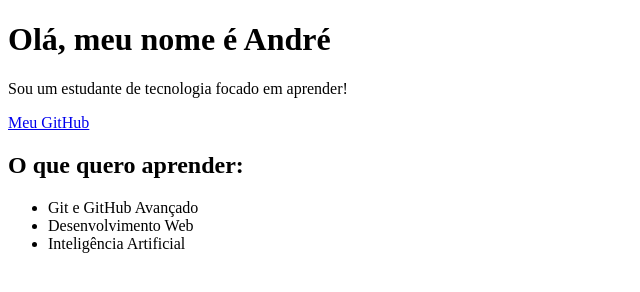
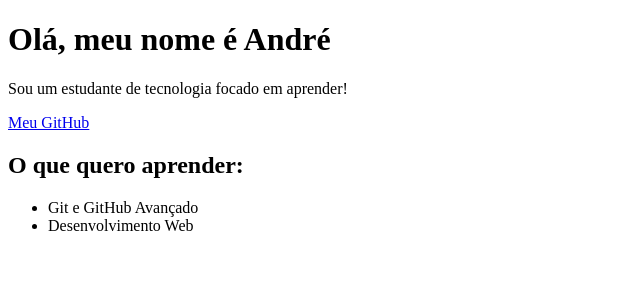
Before and after one commit to Andre-SAZ/meu-portfolio, a plain HTML site: page index.html in a window 1280 px wide. Shown: the whole page, without its empty margins (0-640 px from the left). Drawn offline with Linux system fonts and the light colour scheme.

Commit message:
Removendo algumas linhas

```diff
--- a/index.html
+++ b/index.html
@@ -6,12 +6,10 @@
     <p>Sou um estudante de tecnologia focado em aprender!</p>
     <a href="https://github.com/Andre-SAZ">Meu GitHub</a>
 
-    <!-- Resposta: O Git diz que o index.html está "modified" e aparece sob "Changes not staged for commit". -->
     <h2>O que quero aprender:</h2>
     <ul>
         <li>Git e GitHub Avançado</li>
         <li>Desenvolvimento Web</li>
-        <li>Inteligência Artificial</li>
     </ul>
 </body>
 </html>
```
